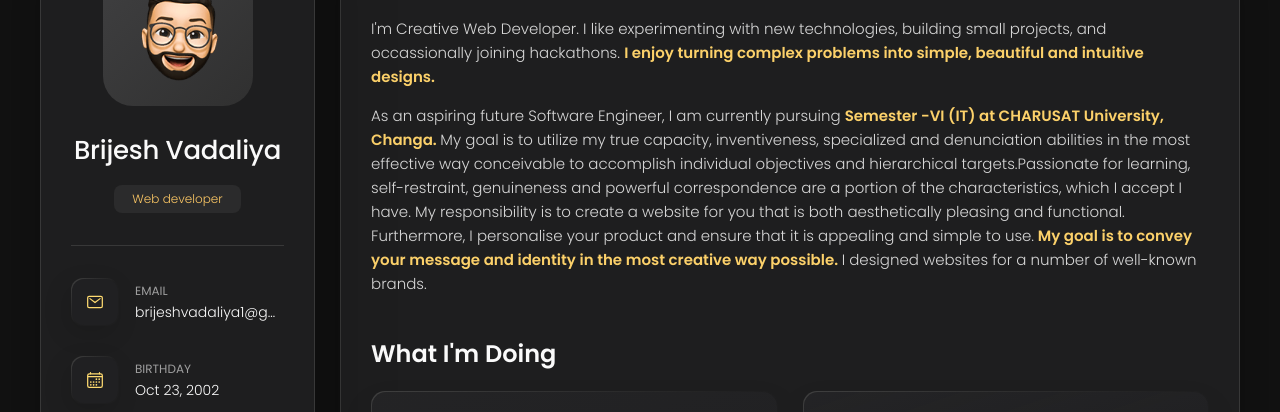
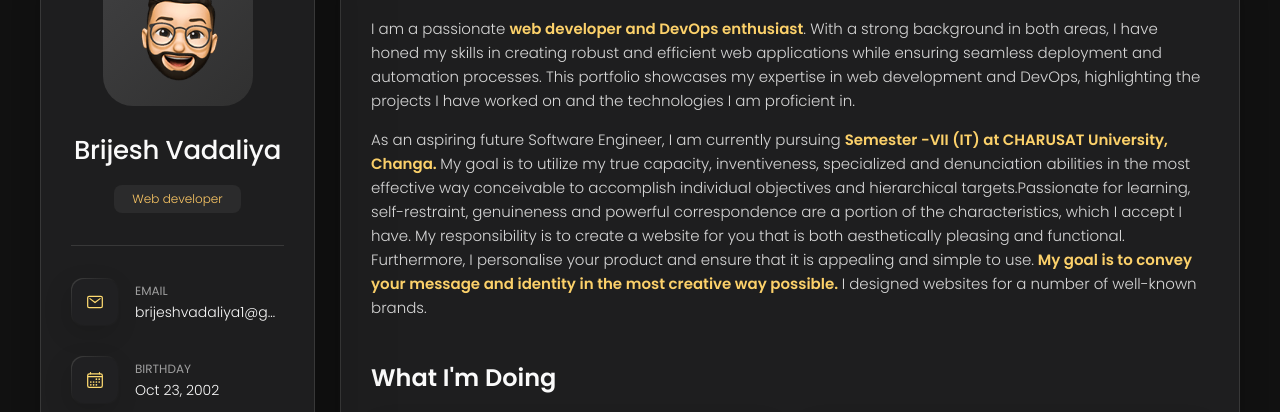
Before and after one commit to brijeshvadalia/Personal-Portfolio, a plain HTML site: page index.html in a window 1280 px wide. Shown: the part 162-574 px from the top of the page. Drawn offline with nearby package versions, Linux system fonts and the light colour scheme.

Commit message:
About Me Modified

```diff
--- a/index.html
+++ b/index.html
@@ -209,12 +209,11 @@
 
                 <section class="about-text">
                     <p>
-                        I'm Creative Web Developer. I like experimenting with new technologies, building small projects, and occassionally joining hackathons.
-                        <strong> I enjoy turning complex problems into simple, beautiful and intuitive designs.</strong>
+                        I am a passionate <strong>web developer and DevOps enthusiast</strong>. With a strong background in both areas, I have honed my skills in creating robust and efficient web applications while ensuring seamless deployment and automation processes. This portfolio showcases my expertise in web development and DevOps, highlighting the projects I have worked on and the technologies I am proficient in.
                     </p>
 
                     <p>
-                        As an aspiring future Software Engineer, I am currently pursuing <strong>Semester -VI (IT) at CHARUSAT University, Changa. </strong>My goal is to utilize my true capacity, inventiveness, specialized and denunciation abilities in
+                        As an aspiring future Software Engineer, I am currently pursuing <strong>Semester -VII (IT) at CHARUSAT University, Changa. </strong>My goal is to utilize my true capacity, inventiveness, specialized and denunciation abilities in
                         the most effective way conceivable to accomplish individual objectives and hierarchical targets.Passionate for learning, self-restraint, genuineness and powerful correspondence are a portion of the characteristics, which I accept
                         I have. My responsibility is to create a website for you that is both aesthetically pleasing and functional. Furthermore, I personalise your product and ensure that it is appealing and simple to use.<strong> My goal is
                         to convey your message and identity in the most creative way possible. </strong> I designed websites for a number of well-known brands.
```
